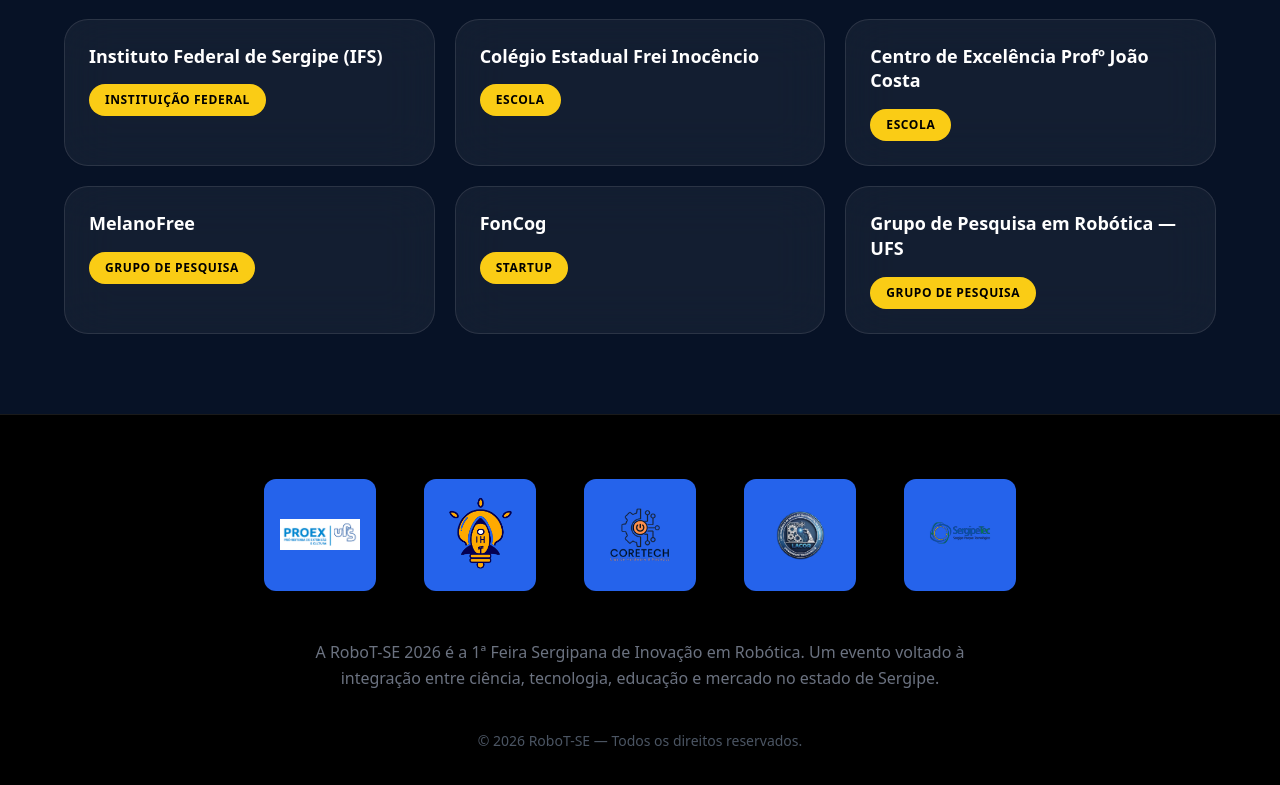
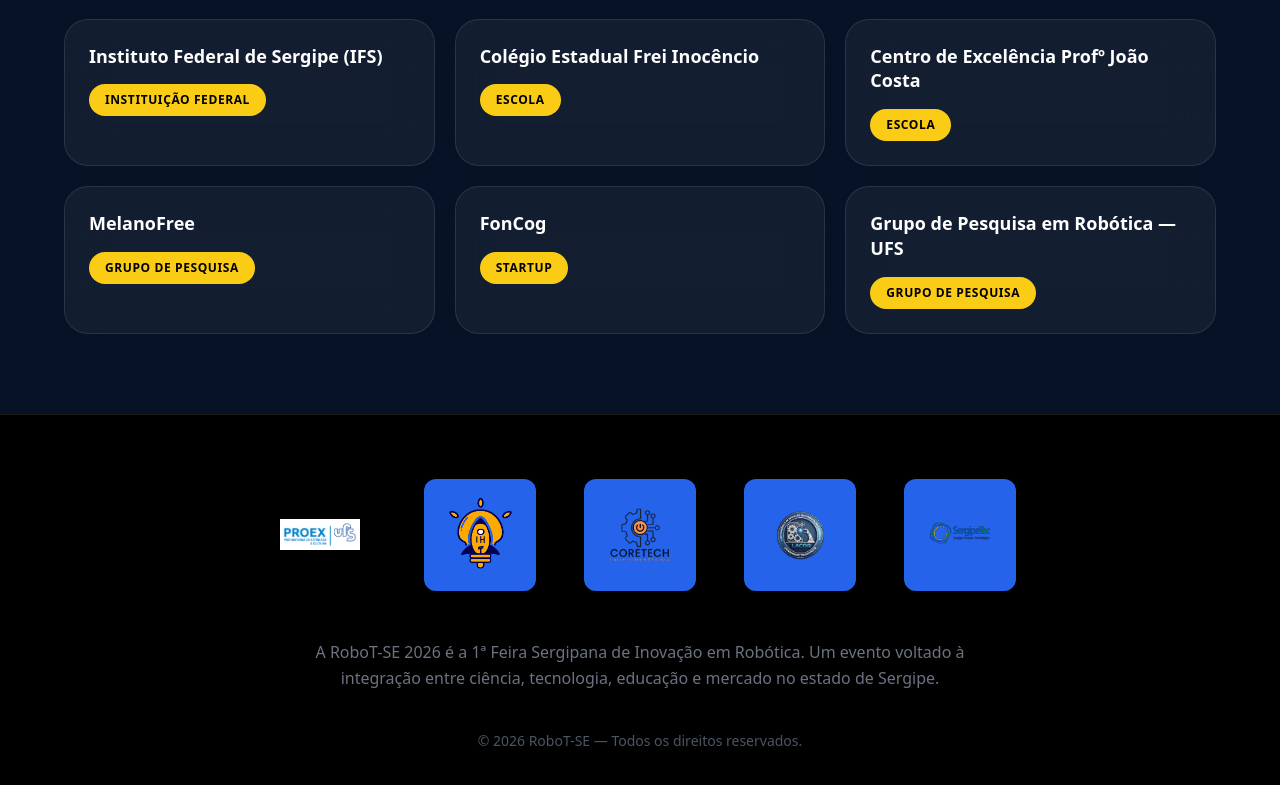
Before and after one commit to Irandisilvaa/robot-se-landing, a React (Vite) app: page / in a window 1280 px wide. Shown: the part 4686-5471 px from the top of the page. Built offline with nearby package versions, Linux system fonts and the light colour scheme.

Commit message:
ajuste na cor

```diff
--- a/src/App.tsx
+++ b/src/App.tsx
@@ -700,7 +700,7 @@
           <div className="flex flex-wrap justify-center gap-6 md:gap-12">
 
   {/* Repita este padrão para cada logo */}
-  <div className="bg-blue-600 p-4 rounded-xl flex items-center justify-center h-28 w-28">
+  <div className="bg-white-600 p-4 rounded-xl flex items-center justify-center h-28 w-28">
     <img src="/proex.png" className="h-full w-full object-contain" />
   </div>
 
```
